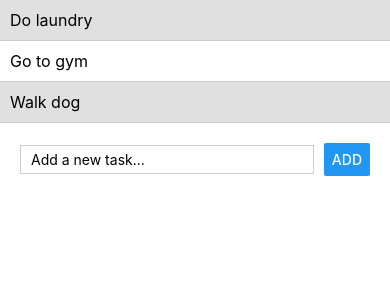
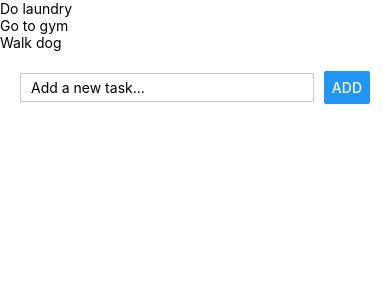
Before and after one commit to SarahNT1/MobileAppLab1_ToDoApp, a React Native app: screen / in a window 390 px wide. Shown: the top 300 px of the page. Built offline with nearby package versions, Linux system fonts and the light colour scheme.

Commit message:
Lab3 update

```diff
--- a/App.js
+++ b/App.js
@@ -1,12 +1,18 @@
 import { StatusBar } from 'expo-status-bar';
 import { StyleSheet, Text, View, SafeAreaView } from 'react-native';
+import { useState } from 'react';
 import ToDoList from './components/ToDoList';
 import ToDoForm from './components/ToDoForm';
 
 export default function App() {
+  const[taskList, setTaskList] = useState([
+    'Do laundry',
+    'Go to gym',
+    'Walk dog'
+  ])
   return (
     <SafeAreaView>
-      <ToDoList/>
+      <ToDoList tasks={taskList}/>
       <ToDoForm/>
     </SafeAreaView>
   );
--- a/components/ToDoList.jsx
+++ b/components/ToDoList.jsx
@@ -12,17 +12,23 @@ import {
   View,
   Text,
   ScrollView,
-  TextInput,
-  Button
 } from 'react-native';
 
 
-function ToDoList() {
+function ToDoList({tasks}) {
   return (
     <SafeAreaView>
       <ScrollView>
         <Pressable>
-          <View style={[styles.task, styles.completed]}>
+          {tasks.map((task) => (
+            <View>
+              <Text>
+                {task}
+              </Text>
+            </View>
+          ))}
+
+          {/* <View style={[styles.task, styles.completed]}>
             <Text style={styles.taskText}>Do laundry</Text>
           </View>
         </Pressable>
@@ -34,7 +40,7 @@ function ToDoList() {
         <Pressable>
           <View style={[styles.task, styles.completed]}>
             <Text style={styles.taskText}>Walk dog</Text>
-          </View>
+          </View> */}
         </Pressable>
       </ScrollView>
     </SafeAreaView>
```
